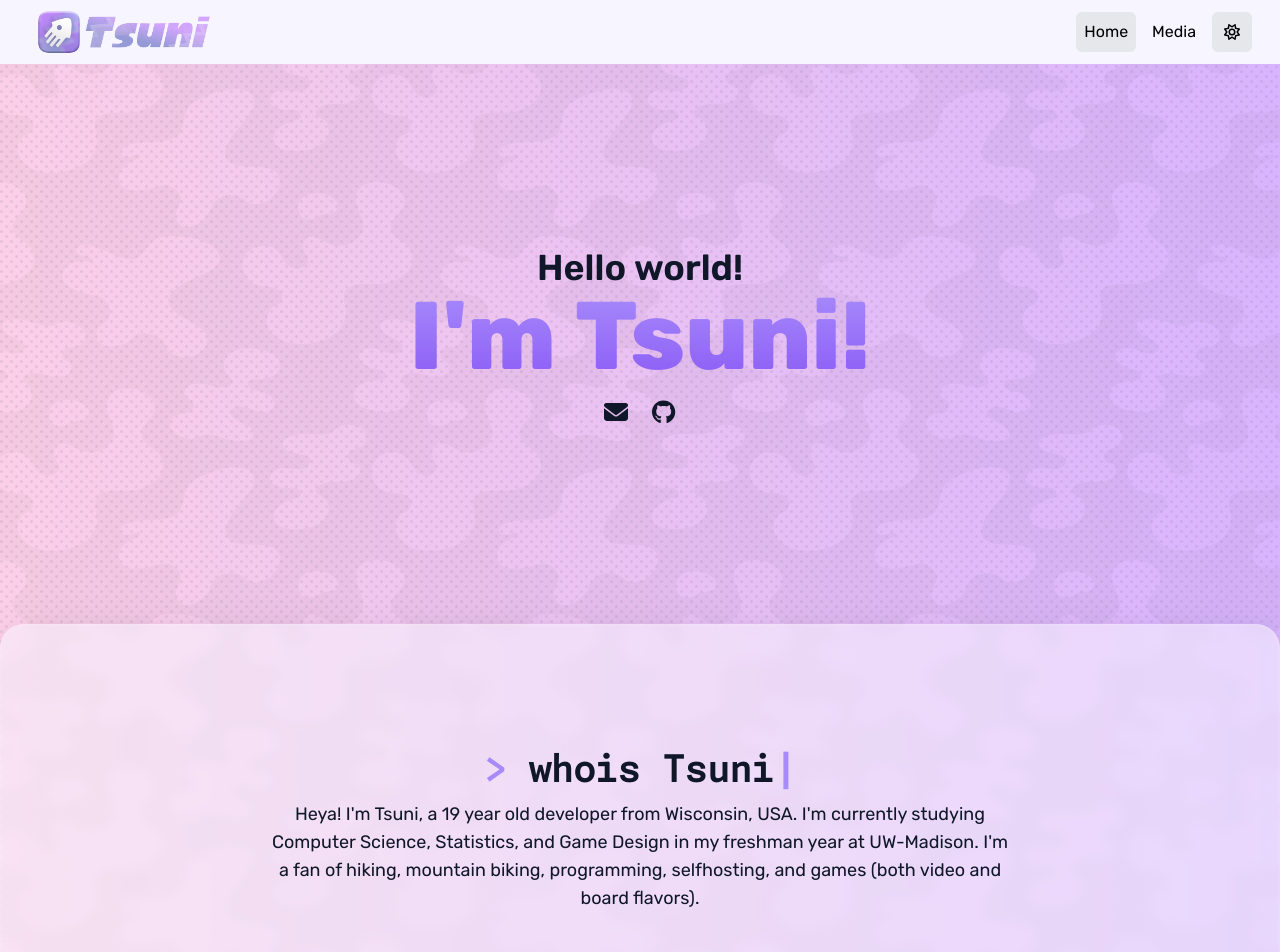
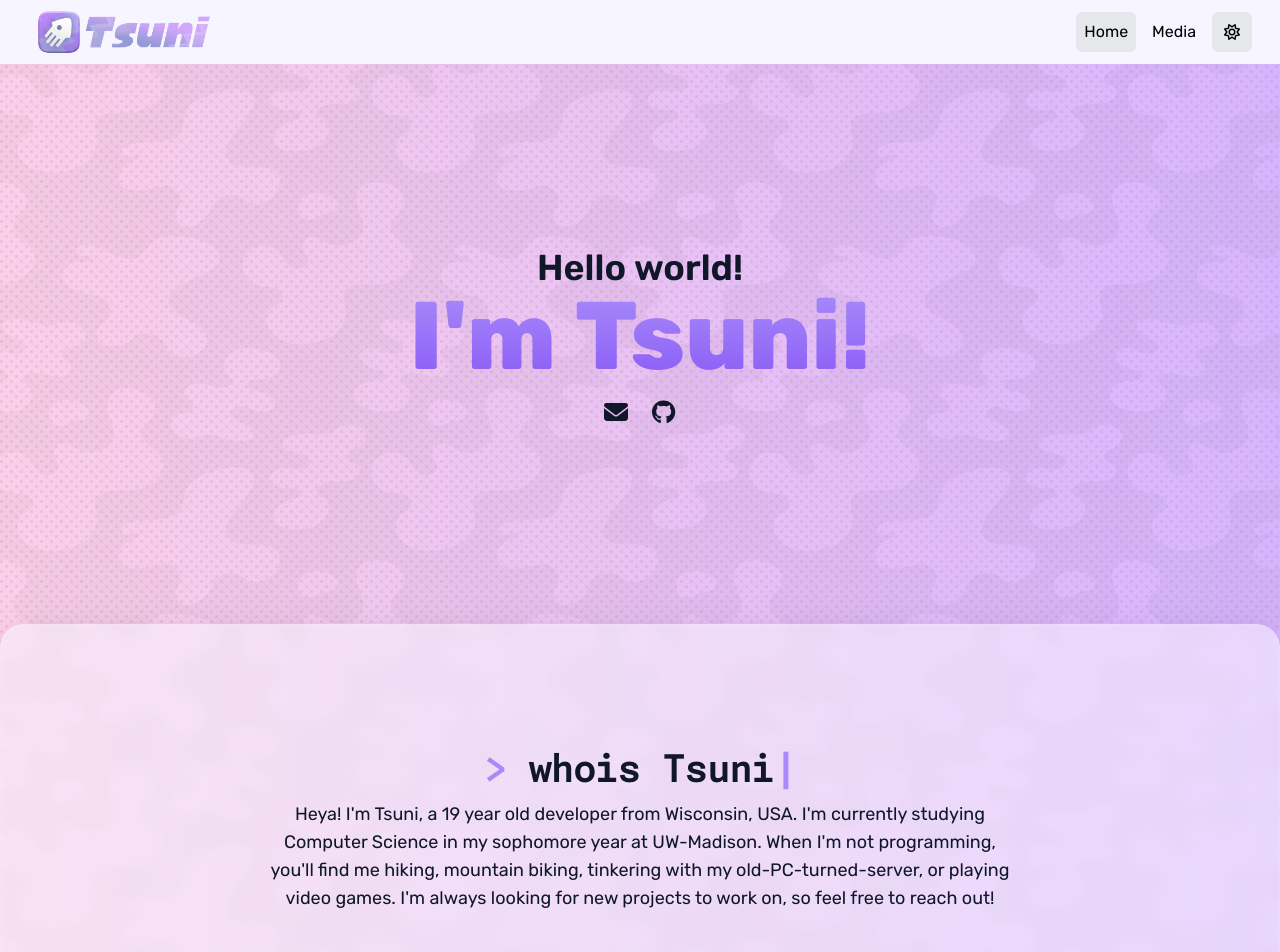
Before and after one commit to TetraTsunami/website, a Next.js app: page / in a window 1280 px wide. Shown: the top 952 px of the page. Built offline with nearby package versions, Linux system fonts and the light colour scheme; no server answers.

Commit message:
Update bio

```diff
--- a/src/app/page.tsx
+++ b/src/app/page.tsx
@@ -71,11 +71,11 @@ export default async function Home() {
                         whois Tsuni
                     </h2>
                     <p className="mx-auto my-2 max-w-prose text-center text-lg">
-                        Heya! I{"'"}m Tsuni, a 19 year old developer from Wisconsin, USA.
-                        I{"'"}m currently studying Computer Science,
-                        Statistics, and Game Design in my freshman year at
-                        UW-Madison. I{"'"}m a fan of hiking, mountain
-                        biking, programming, selfhosting, and games (both video and board flavors).
+                        {`Heya! I'm Tsuni, a 19 year old developer from Wisconsin, USA.
+                        I'm currently studying Computer Science in my sophomore year at
+                        UW-Madison. When I'm not programming, you'll find me hiking, mountain
+                        biking, tinkering with my old-PC-turned-server, or playing video games.
+                        I'm always looking for new projects to work on, so feel free to reach out!`}
                     </p>
                 </section>
                 <section
```
